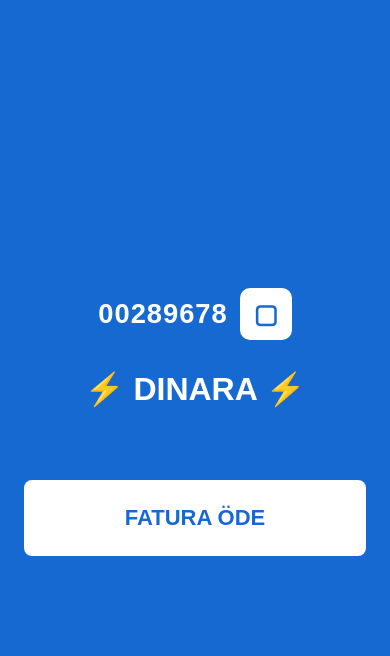
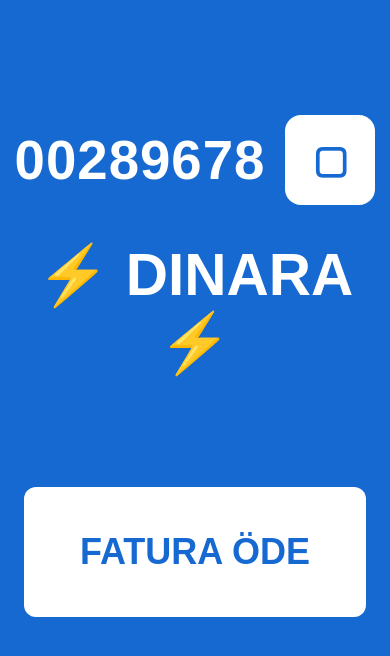
Before and after one commit to babacan1994/Dinara-App, a plain HTML site: page index.html in a window 390 px wide. Drawn offline with Linux system fonts and the light colour scheme.

Commit message:
Refactor CSS styles for layout enhancements
Updated styles for improved layout and responsiveness.

```diff
--- a/index.html
+++ b/index.html
@@ -4,13 +4,75 @@
 <meta name="theme-color" content="#1769d2"><meta name="description" content="DINARA elektrik faturası ödeme bağlantısı">
 <title>DINARA</title><link rel="manifest" href="manifest.webmanifest">
 <style>
-*{box-sizing:border-box}html,body{margin:0;min-height:100%;background:#1769d2}
-body{min-height:100vh;min-height:100dvh;color:white;font-family:Arial,sans-serif}
-main{min-height:100vh;min-height:100dvh;display:flex;flex-direction:column;align-items:center;justify-content:center;padding:28px 24px}
-.row{display:flex;align-items:center;gap:12px}.number{font-size:clamp(27px,7vw,34px);font-weight:800;letter-spacing:1px}
-.copy{width:52px;height:52px;border:0;border-radius:10px;background:white;color:#1769d2;font-size:26px;font-weight:bold}
-h1{margin:30px 0 72px;text-align:center;font-size:clamp(32px,8vw,42px)}
-.pay{width:min(100%,440px);min-height:76px;border:0;border-radius:8px;background:white;color:#1769d2;font-size:22px;font-weight:800}
+
+* {
+  box-sizing: border-box;
+}
+
+html, body {
+  margin: 0;
+  min-height: 100%;
+  background: #1769d2;
+}
+
+body {
+  min-height: 100vh;
+  min-height: 100dvh;
+  color: white;
+  font-family: Arial, sans-serif;
+}
+
+main {
+  min-height: 100vh;
+  min-height: 100dvh;
+  display: flex;
+  flex-direction: column;
+  align-items: center;
+  justify-content: center;
+  padding: 24px 24px 16vh;
+}
+
+.row {
+  display: flex;
+  align-items: center;
+  gap: 20px;
+}
+
+.number {
+  font-size: clamp(42px, 14vw, 64px);
+  font-weight: 800;
+  letter-spacing: 1px;
+}
+
+.copy {
+  width: 90px;
+  height: 90px;
+  border: 0;
+  border-radius: 16px;
+  background: white;
+  color: #1769d2;
+  font-size: 38px;
+  font-weight: bold;
+}
+
+h1 {
+  margin: 36px 0 110px;
+  text-align: center;
+  font-size: clamp(44px, 15vw, 70px);
+}
+
+.pay {
+  width: 100%;
+  max-width: 760px;
+  min-height: 130px;
+  border: 0;
+  border-radius: 12px;
+  background: white;
+  color: #1769d2;
+  font-size: 36px;
+  font-weight: 800;
+}
+
 </style></head><body><main>
 <div class="row"><div class="number">00289678</div><button class="copy" id="copy" aria-label="Abone numarasını kopyala">▢</button></div>
 <h1>⚡ DINARA ⚡</h1><button class="pay" id="pay">FATURA ÖDE</button>
```
